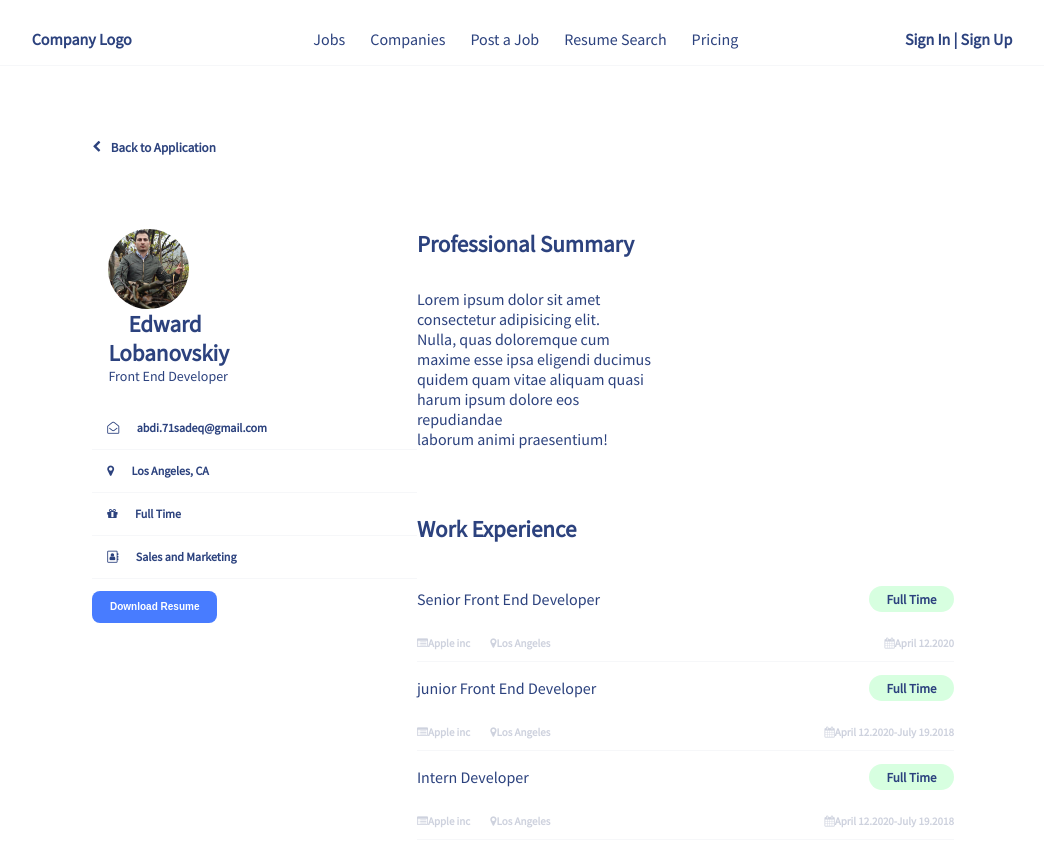
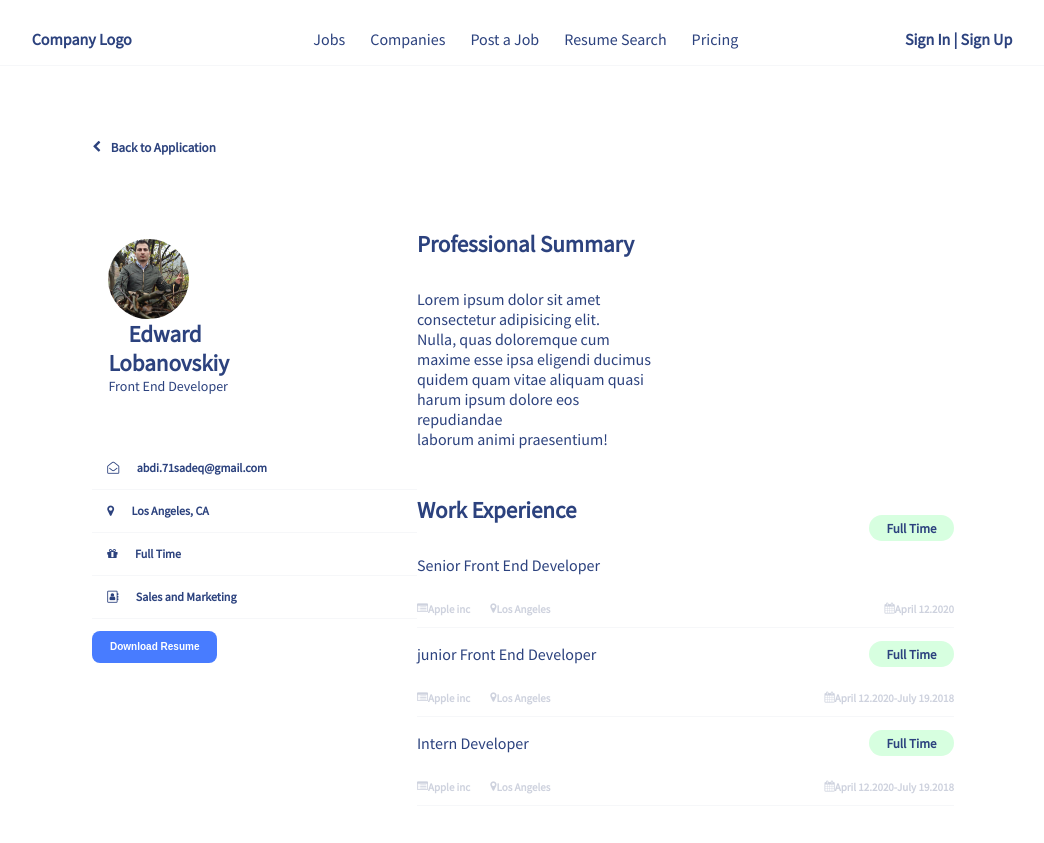
Before and after one commit to sadeqabdi/html-project-, a plain HTML site: page index.html in a window 1280 px wide. Shown: the top 843 px of the page, without its empty margins (118-1162 px from the left). Drawn offline with Linux system fonts and the light colour scheme.

Commit message:
refactor

```diff
--- a/index.css
+++ b/index.css
@@ -125,7 +125,7 @@
     border-radius: 80px
 }
 .aside{
-    margin-top: 30px;
+    margin-top: 40px;
     color: #2c427e;
 
 }
@@ -141,13 +141,13 @@
 }
 .aside_block{
     padding-left: 5%;
-    padding-bottom: 10px;
+    padding-bottom: 40px;
 }
 .section_summary{
-    margin-bottom: 65px;
+
 }
 .section_experience{
-    padding-bottom: 50px;
+    padding-bottom: 30px;
     width: 220%;
 }
 .footer{
--- a/index.html
+++ b/index.html
@@ -93,12 +93,13 @@
                 <article style="color: #2c427e;">
 
                     <section class="section_summary">
-                        <div style="font-size: 23px;">
-                            <h1>
-                                Professional Summary
+
+                        <div>
+
+                            <h1  style="font-size: 23px;">
+                                    Professional Summary
                             </h1>
-                        </div>
-                        <div>
+
                             <p>
                                 Lorem ipsum dolor sit amet consectetur adipisicing elit.<br>
                                 Nulla, quas doloremque cum maxime esse ipsa eligendi ducimus<br>
@@ -112,15 +113,12 @@
 
                     <section class="section_experience">
 
-                        <div style="font-size: 23px;">
-                            <h1>
-                                Work Experience
-                            </h1>
-                        </div>
-
                         <div>
                             <div class="block-senior">
                                 <div>
+                                    <h1 style="font-size: 23px;">
+                                        Work Experience
+                                    </h1>
                                     <p>Senior Front End Developer</p>
                                 </div>
                                 <div class="work_time">
```
